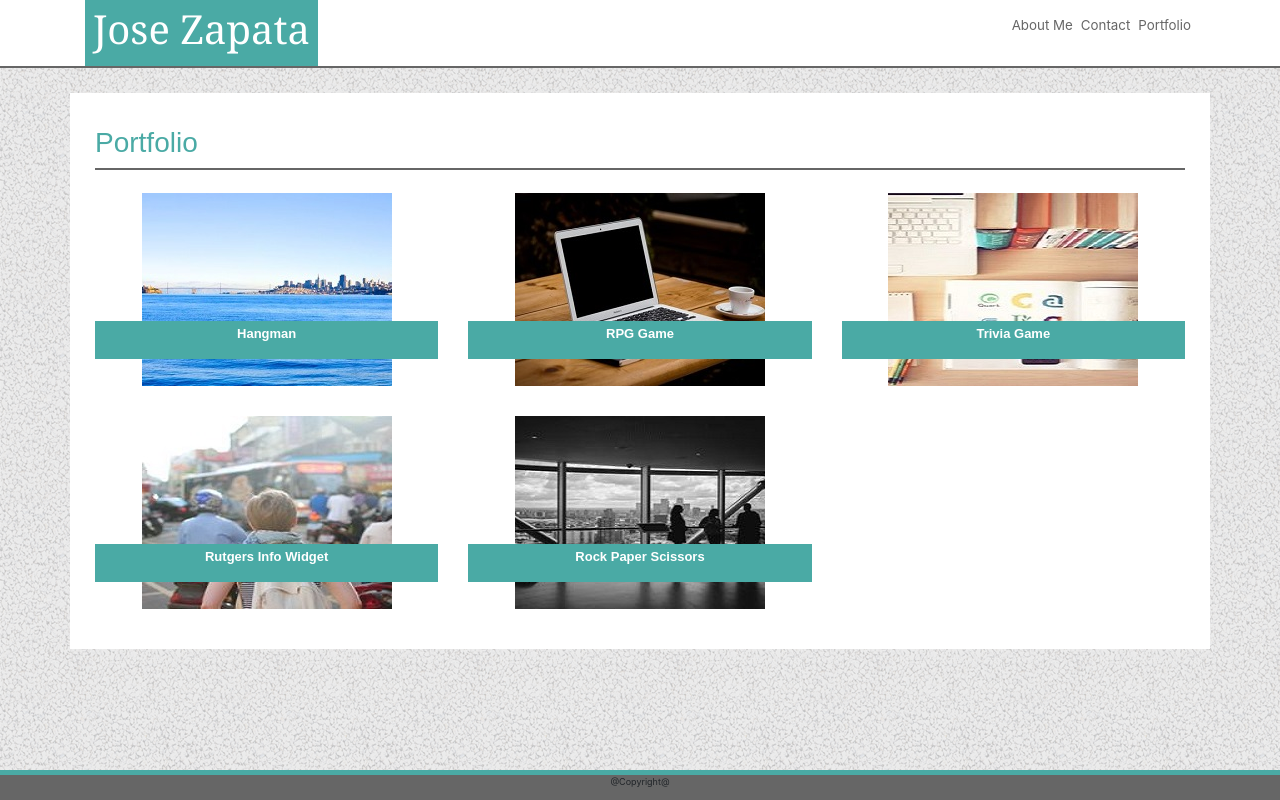
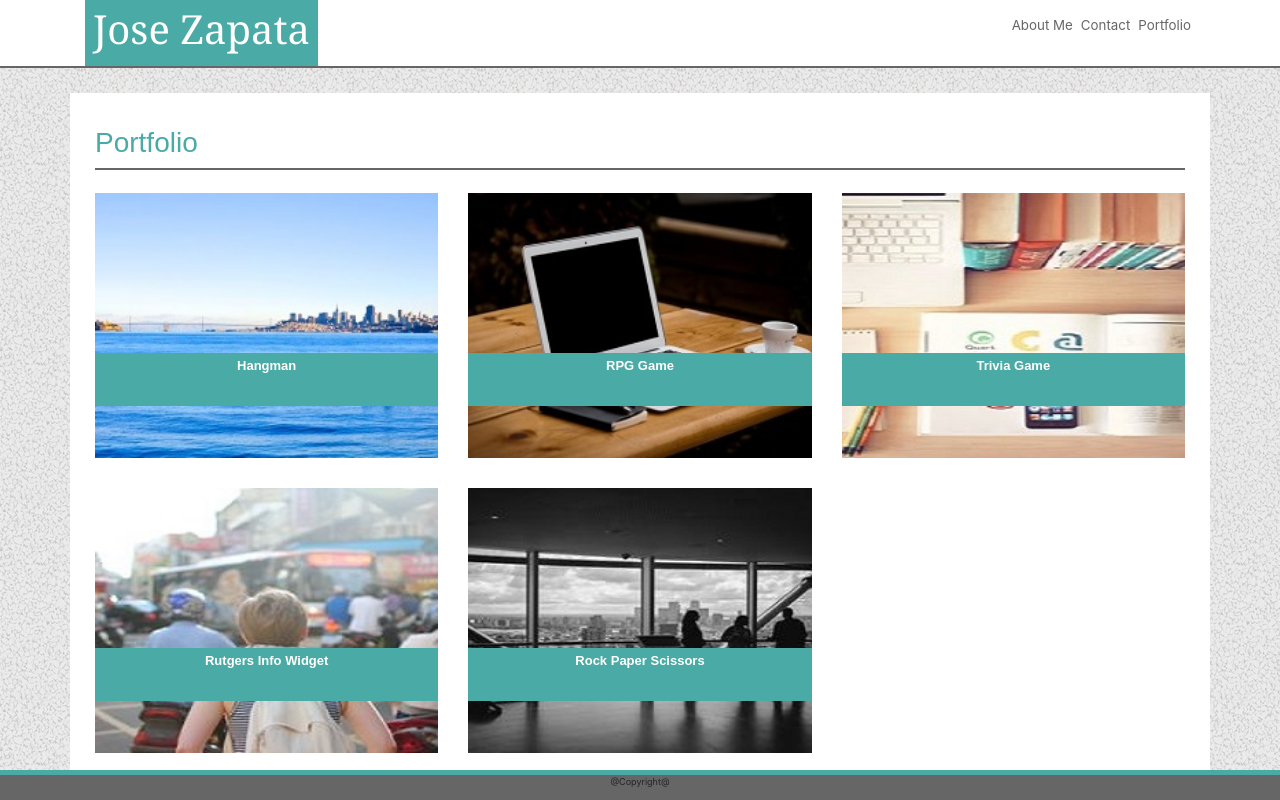
Before and after one commit to josez1984/Bootstrap-Portfolio, a plain HTML site: page portfolio.html in a window 1280 px wide. Drawn offline with nearby package versions, Linux system fonts and the light colour scheme.

Commit message:
Portfolio fix

```diff
--- a/assets/css/style.css
+++ b/assets/css/style.css
@@ -65,3 +65,6 @@ html, body {
     #navbar-object { height: 136px; }
     .caption a { font-size: xx-small; }
 }
+.category-banner {
+    width: 100%;
+}
```
